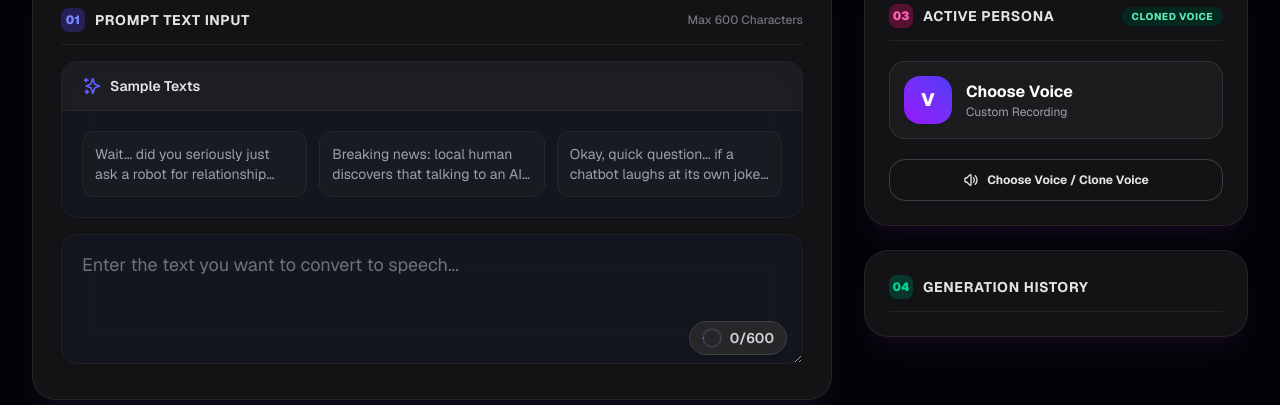
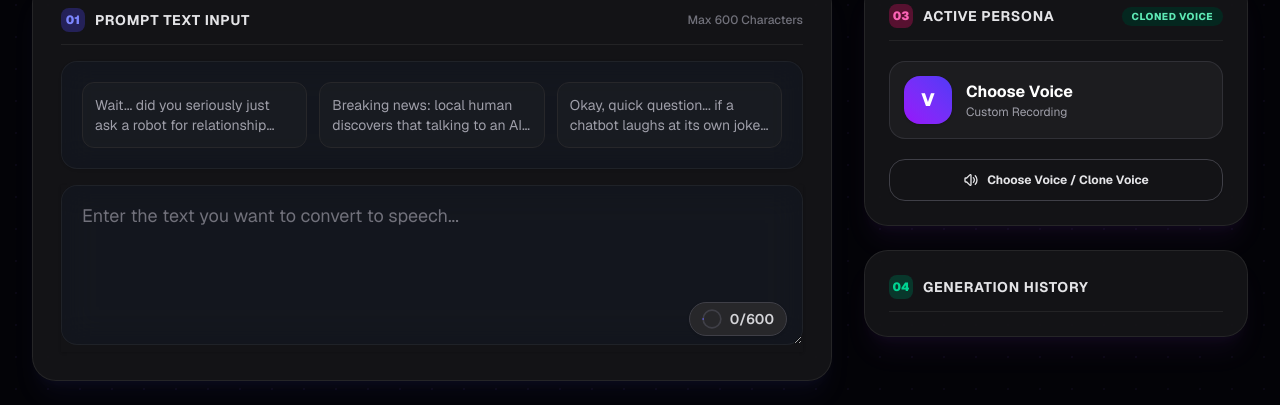
Before and after one commit to szj10/official-landing, a Next.js app: page /playground in a window 1280 px wide. Shown: the part 299-704 px from the top of the page. Built offline with nearby package versions, Linux system fonts and the light colour scheme; no server answers.

Commit message:
text should not auto expand

```diff
--- a/src/app/playground/components/PlaygroundEditorPanel.tsx
+++ b/src/app/playground/components/PlaygroundEditorPanel.tsx
@@ -3,7 +3,6 @@
 import React, { useState, useRef, useImperativeHandle, forwardRef } from "react";
 import { useI18n } from "@/i18n";
 import { SAMPLE_TEXTS } from "./types";
-import { SparklesIcon } from "./icons";
 
 // Get max length from environment variable or use default
 const MAX_TTS_TEXT_LENGTH = parseInt(process.env.NEXT_PUBLIC_MAX_TTS_TEXT_LENGTH || "600", 10);
@@ -81,17 +80,7 @@ export const PlaygroundEditorPanel = forwardRef<
     <div className="w-full space-y-3 sm:space-y-4">
       {/* Samples Section - Auto-shown when textarea is empty */}
       {showSamples && (
-        <div className="glass-panel rounded-2xl overflow-hidden shadow-sm">
-          <div className="px-4 sm:px-5 py-3 sm:py-3.5 bg-gray-50/80 dark:bg-zinc-800/50">
-            <div className="flex items-center gap-2">
-              <SparklesIcon className="w-4 h-4 sm:w-5 sm:h-5 text-indigo-500" />
-              <span className="text-sm font-semibold text-gray-700 dark:text-zinc-200">
-                {t("playground.textSection.sampleTexts")}
-              </span>
-            </div>
-          </div>
-
-          <div className="p-4 sm:p-5 border-t border-gray-200 dark:border-zinc-800">
+        <div className="glass-panel rounded-2xl overflow-hidden shadow-sm p-4 sm:p-5">
           <div className="grid grid-cols-1 sm:grid-cols-3 gap-2 sm:gap-3">
             {SAMPLE_TEXTS.map((sample) => (
               <button
@@ -105,7 +94,6 @@ export const PlaygroundEditorPanel = forwardRef<
                 </p>
               </button>
             ))}
-            </div>
           </div>
         </div>
       )}
@@ -123,11 +111,9 @@ export const PlaygroundEditorPanel = forwardRef<
             }
           }}
           placeholder={t("playground.textSection.placeholder")}
-          rows={showSamples ? 2 : 6}
+          rows={2}
           maxLength={MAX_TTS_TEXT_LENGTH}
-          className={`w-full px-4 sm:px-5 py-4 pb-14 rounded-2xl glass-panel border-2 border-gray-200 dark:border-zinc-700 focus:border-indigo-500 dark:focus:border-indigo-500 focus:ring-4 focus:ring-indigo-500/10 transition-all text-gray-900 dark:text-white placeholder-gray-400 dark:placeholder-zinc-500 text-base sm:text-lg resize-y ${
-            showSamples ? "min-h-[80px]" : "min-h-[160px]"
-          }`}
+          className="w-full px-4 sm:px-5 py-4 pb-14 rounded-2xl glass-panel border-2 border-gray-200 dark:border-zinc-700 focus:border-indigo-500 dark:focus:border-indigo-500 focus:ring-4 focus:ring-indigo-500/10 transition-all text-gray-900 dark:text-white placeholder-gray-400 dark:placeholder-zinc-500 text-base sm:text-lg resize-y min-h-[160px]"
         />
 
         {/* Clear button (only visible when there's text) */}
```
Lines whose indentation alone changed are shown as unchanged.
